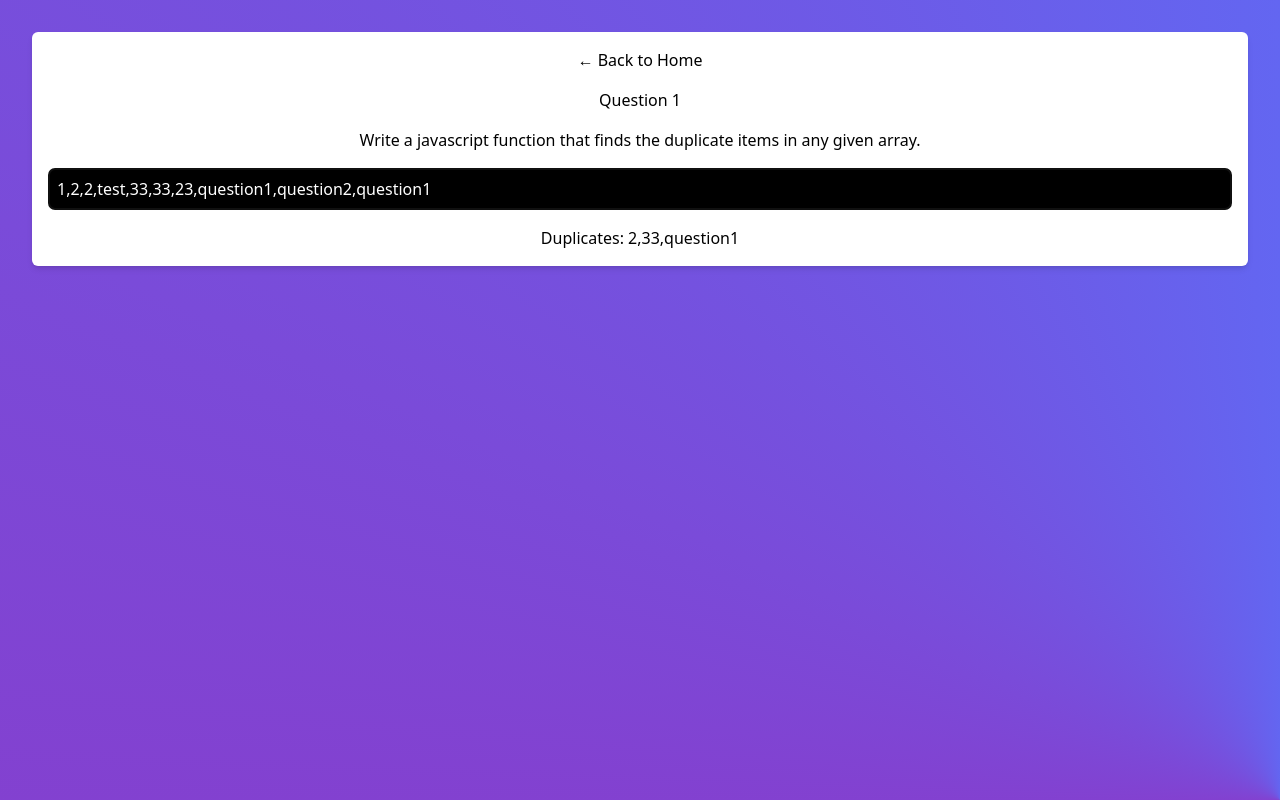
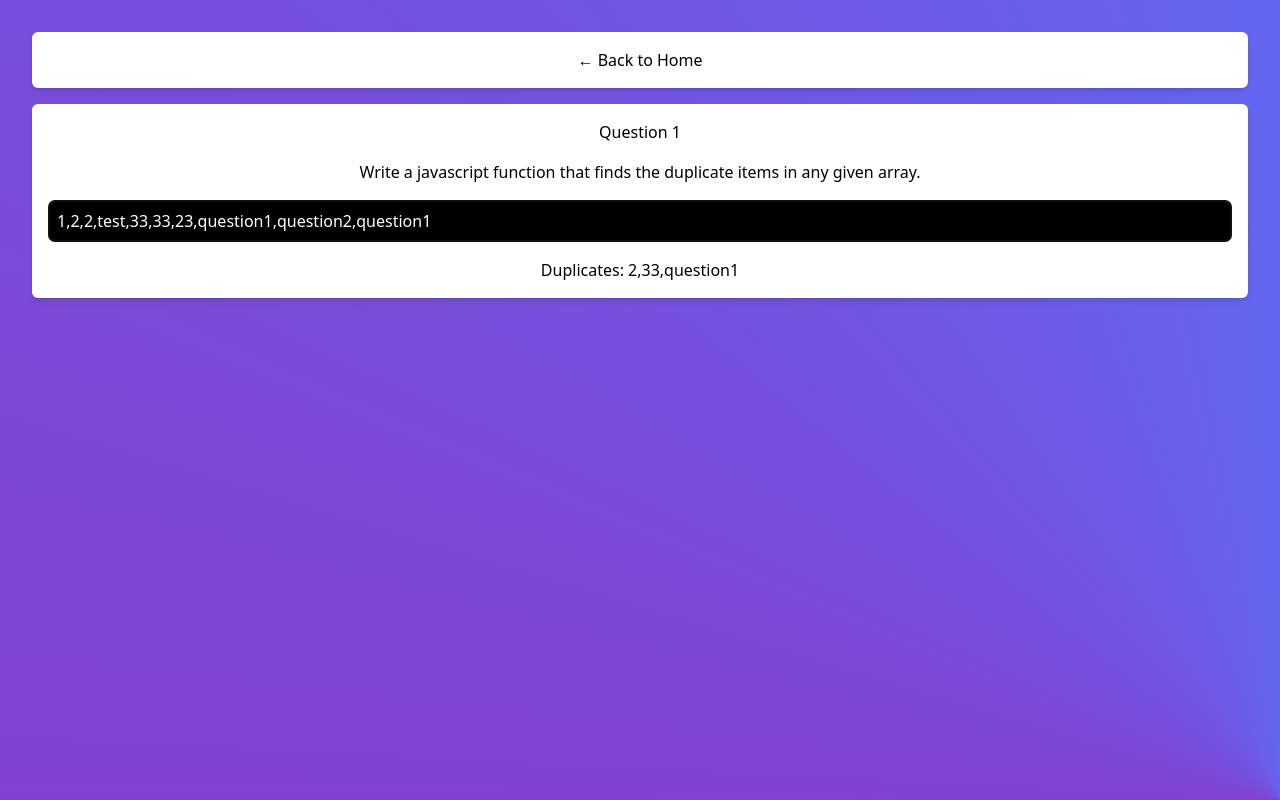
Before and after one commit to wwwjsw/test-react-frontend, a React (Vite) app: page /question-1 in a window 1280 px wide. Built offline with nearby package versions, Linux system fonts and the light colour scheme.

Commit message:
feat(components): add QuestionHeader component and update Question1 layout

```diff
--- a/src/App.tsx
+++ b/src/App.tsx
@@ -2,6 +2,7 @@ import { Routes, Route } from 'react-router-dom'
 import './App.css'
 import Home from './pages/Home'
 import Question1 from "@/pages/Question1"
+import Question2 from './pages/Question2'
 
 function App() {
   return (
@@ -9,7 +10,8 @@ function App() {
       <Routes>
         <Route path="/" element={<Home />} />
         <Route path="/question-1" element={<Question1 />} />
-        {/* <Route path="/question-2" element={<Question2 />} />
+        <Route path="/question-2" element={<Question2 />} />
+        {/*
         <Route path="/question-3" element={<Question3 />} />
         <Route path="/question-4" element={<Question4 />} />
         <Route path="/question-5" element={<Question5 />} />
--- /dev/null
+++ b/src/components/QuestionHeader.tsx
@@ -0,0 +1,9 @@
+import { Link } from "react-router-dom";
+
+export default function QuestionHeader() {
+    return (
+        <div className="default-card">
+            <Link to="/">← Back to Home</Link>
+        </div>
+    )
+}
--- a/src/index.css
+++ b/src/index.css
@@ -18,6 +18,10 @@
   @apply flex bg-white p-4 rounded-md shadow-md mb-4 text-black flex-row flex-wrap justify-center align-middle gap-4;
 }
 
+.default-card-col {
+  @apply flex bg-white p-4 rounded-md shadow-md mb-4 text-black flex-col flex-wrap justify-center align-middle gap-4;
+}
+
 .default-card .default-card-content {
   @apply flex flex-col bg-gray-900 p-2 text-white rounded-md cursor-pointer;
 }
--- a/src/pages/Question1.tsx
+++ b/src/pages/Question1.tsx
@@ -1,5 +1,5 @@
+import QuestionHeader from "@/components/QuestionHeader";
 import { useCallback, useEffect, useState } from "react"
-import { Link } from "react-router-dom";
 
 export default function Question1() {
     const [arr, setArr] = useState([1, 2, 2, "test", 33, 33, 23, "question1", "question2", "question1"])
@@ -28,10 +28,9 @@ export default function Question1() {
     }
 
     return (
-        <div className="default-card !flex-col">
-            <nav>
-                <Link to="/">← Back to Home</Link>
-            </nav>
+        <>
+            <QuestionHeader />
+            <div className="default-card-col">
                 <h1>Question 1</h1>
                 <p>Write a javascript function that finds the duplicate items in any given array.</p>
                 <input
@@ -42,5 +41,7 @@ export default function Question1() {
                     autoFocus/>
                 <p>Duplicates: {duplicates.toString() || 'No duplicates'}</p>
             </div>
+        </>
+
     )
 }
```
Lines whose indentation alone changed are shown as unchanged.
